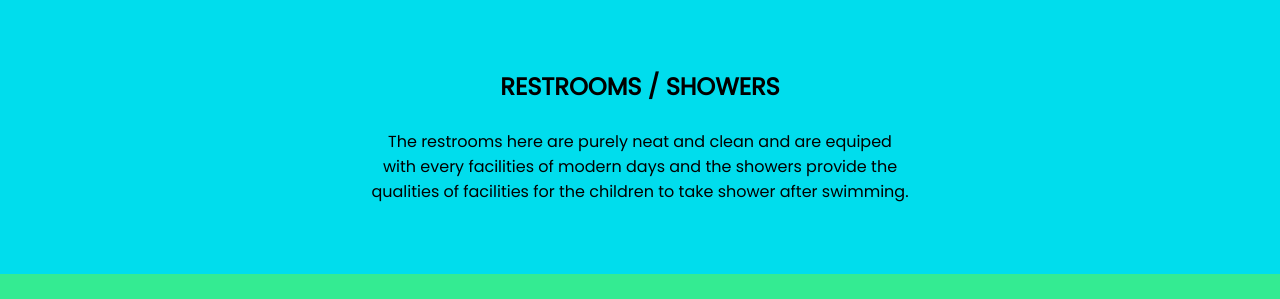
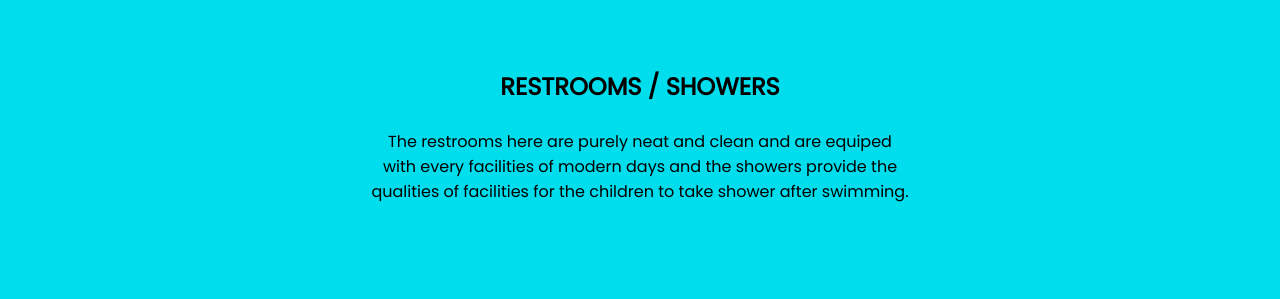
Before and after one commit to samankgupta/AthElite, a PHP site: page /facilities.html in a window 1280 px wide. Shown: the part 926-1225 px from the top of the page. Before the commit the page ends 1200 px from the top, so only its background shows below. Run offline with PHP 8.4, Linux system fonts and the light colour scheme.

Commit message:
Update style.css

```diff
--- a/style.css
+++ b/style.css
@@ -415,6 +415,7 @@
 }
 .mcthree{
 	background: rgb(0, 221, 237);
+	height: 160px;
 }
 .rc{
 	height: 40px;
```
